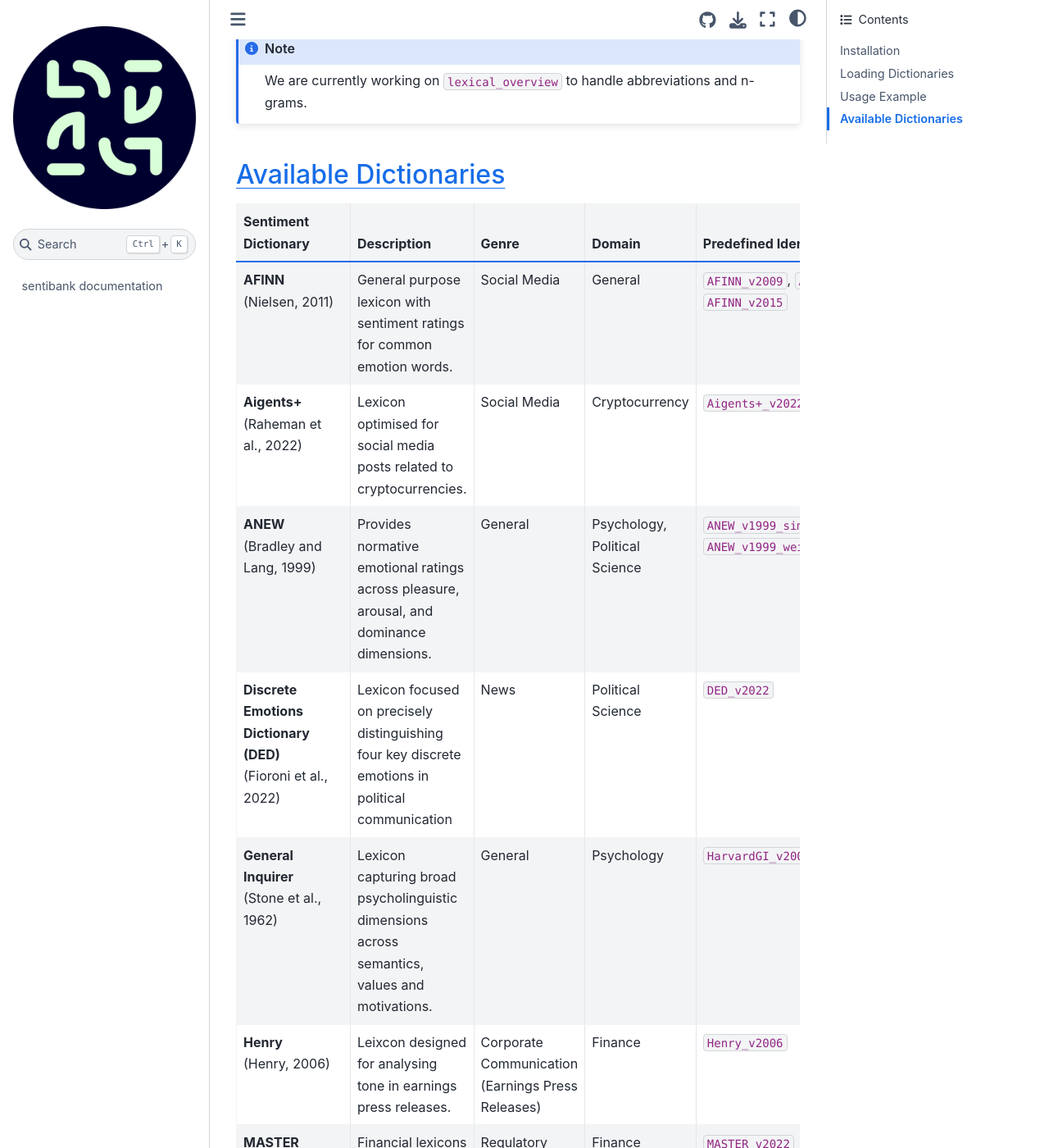
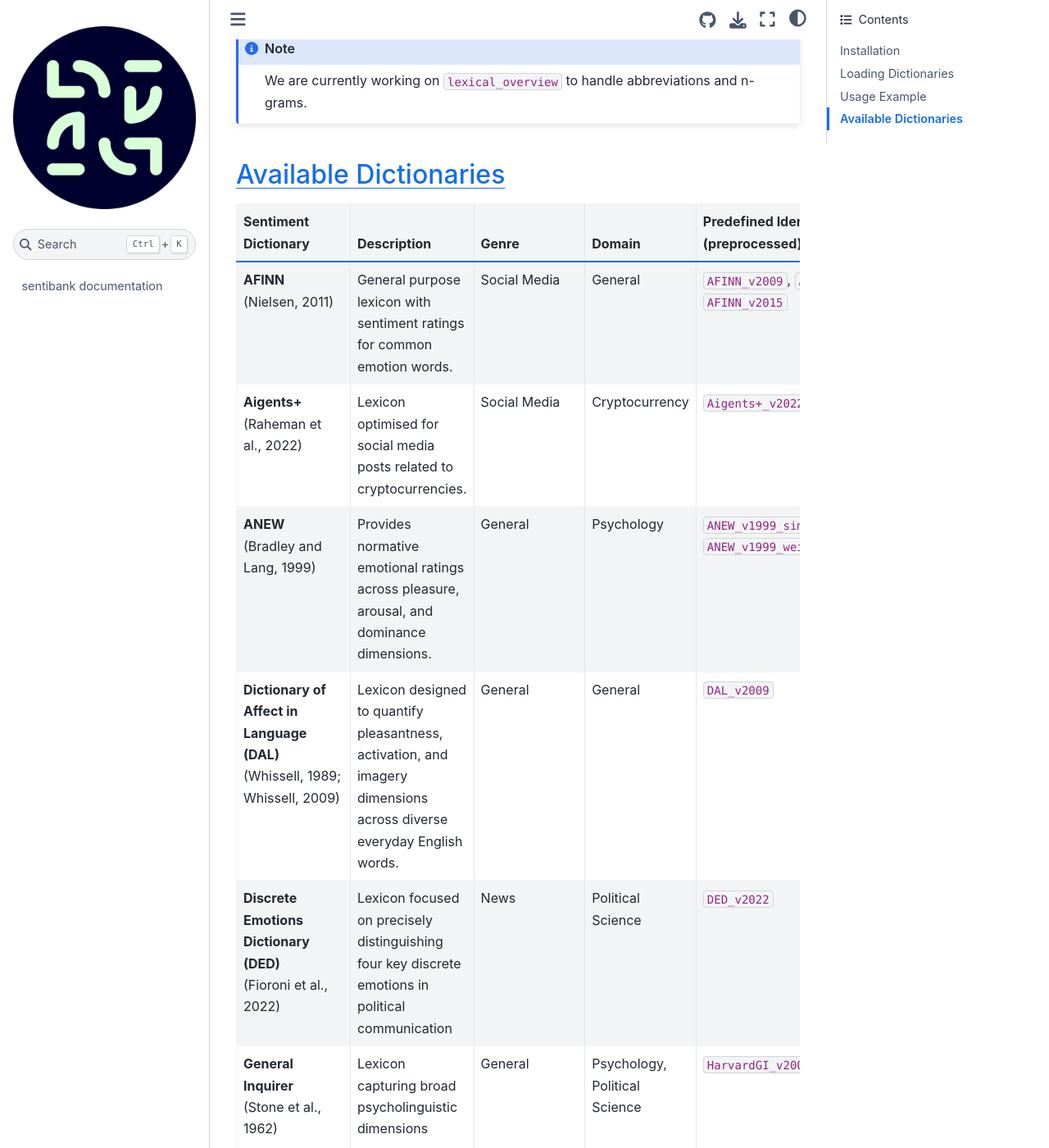
Before and after one commit to socius-org/doc_sentibank, a Jupyter Book: the page built from doc/SentiBank/Getting_Started.ipynb, in a window 1280 px wide and 1400 px high, scrolled down 2694 px. Shown: the whole window at 82% size. Built offline with Jupyter Book 1.0.4 settings and Sphinx 7.4.7 and the Sphinx Book theme 1.1.4, drawn with Linux system fonts in a browser that asks for light colours; pages that are not in the unit, such as notebooks, are missing from menus; some of the changed lines change nothing that is shown.

Commit message:
DAL added

```diff
--- a/doc/_toc.yml
+++ b/doc/_toc.yml
@@ -13,6 +13,7 @@
       - file: sentibank/AFINN
       - file: sentibank/Aigents
       - file: sentibank/ANEW
+      - file: sentibank/DAL
       - file: sentibank/DED
       - file: sentibank/General Inquirer
       - file: sentibank/Henry
--- a/doc/references.bib
+++ b/doc/references.bib
@@ -43,7 +43,41 @@
   publisher={Springer}
 }
 
-#DED
+#Discrete Emotions Dictionary (DED)
+@article{fioroni2022constructing,
+  title={Constructing a Dictionary for the Automated Identification of Discrete Emotions in News Content},
+  DOI={10.17605/OSF.IO/CBM9E},
+  publisher={OSF},
+  author={Fioroni, Sarah and Hasell, Ariel and Soroka, Stuart and Weeks, Brian},
+  year={2023},
+  month={Jul}
+}
+
+#Dictionary of Affect in Language (DAL)
+@incollection{whissell1989dictionary,
+  title={The dictionary of affect in language},
+  author={Whissell, Cynthia M},
+  booktitle={The measurement of emotions},
+  pages={113--131},
+  year={1989},
+  publisher={Elsevier}
+}
+@article{whissell2009using,
+  title={Using the revised dictionary of affect in language to quantify the emotional undertones of samples of natural language},
+  author={Whissell, Cynthia},
+  journal={Psychological reports},
+  volume={105},
+  number={2},
+  pages={509--521},
+  year={2009},
+  publisher={SAGE Publications Sage CA: Los Angeles, CA}
+}
+
+@misc{whissellsdictinoary,
+	title={Whissell's Dictionary of Affect in Language Technical Manual and User's Guide},
+	howpublished="\url{https://www.cs.columbia.edu/~julia/papers/dict_of_affect/DictofAffectinLang.README.pdf}",
+	note="Accessed: 2023-10-17"
+}
 
 #General Inquirer
 @article{stone1962general,
```
Also changed, not shown: doc/SentiBank/DAL.ipynb (added), doc/SentiBank/DED.ipynb, doc/SentiBank/Getting_Started.ipynb, doc/SentiBank/OpinionLexicon.ipynb.
